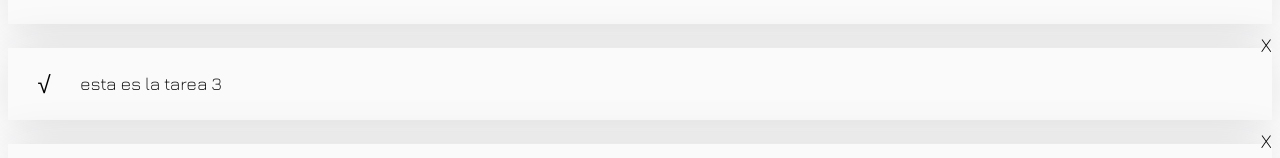
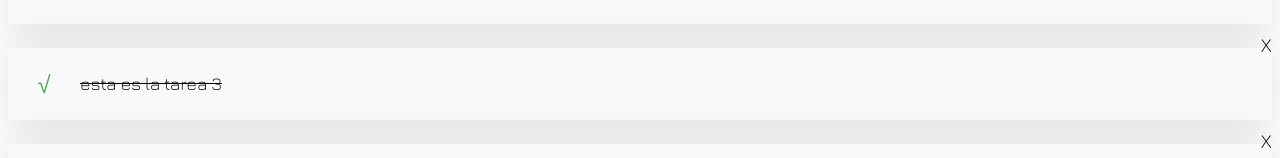
Before and after one commit to bonnesbaby14/tasktodo, a React (Create React App) app: page / in a window 1280 px wide. Shown: the part 246-404 px from the top of the page. Built offline with nearby package versions, Linux system fonts and the light colour scheme.

Commit message:
Estado de las tareas, asi como eliminar

```diff
--- a/src/App.js
+++ b/src/App.js
@@ -12,7 +12,7 @@ function App() {
   const [searchValue, setSearchValue] = useState('');
   const [tasks, setTasks] = useState([{
     task: "esta es la tarea",
-    status: true,
+    status: false,
   }, {
     task: "esta es la tarea 2",
     status: false,
@@ -24,16 +24,34 @@ function App() {
     status: false,
   }, {
     task: "esta es la tarea 5",
-    status: true,
+    status: false,
   }, {
     task: "cebolla",
-    status: true,
+    status: false,
   }]);
 
   const completeTask=tasks.filter(task=>task.status==true).length;
   const totalTaskComplete=tasks.length;
 
   var  taskSearched =[];
+
+
+  const completeTasks=(text)=>{
+    const taskIndex=tasks.findIndex(task=>task.task==text);
+    const newTasks=[...tasks];
+    newTasks[taskIndex].status=true;
+
+    setTasks(newTasks);
+
+  }
+  const deleteTask=(text)=>{
+    const taskIndex=tasks.findIndex(task=>task.task==text);
+    const newTasks=[...tasks];
+    newTasks.splice(taskIndex,1);
+
+    setTasks(newTasks);
+
+  }
 
   if(searchValue.length < 0){
     taskSearched=tasks;
@@ -52,7 +70,9 @@ function App() {
       <BotonNuevo />
       <List>
       {
-        taskSearched.map(task=>(<Item key={task.task} task={task.task} status={task.status} />))
+        taskSearched.map(task=>(<Item key={task.task} task={task.task} status={task.status} onComplete={()=>completeTasks(task.task)} onDelete={()=>{
+          deleteTask(task.task)
+        }}/>))
       }
       </List>
 
--- a/src/componentes/Item.js
+++ b/src/componentes/Item.js
@@ -60,22 +60,17 @@ const style = {
 
 }
 
-const onComplete=()=>{
-    alert("se completo la tarea");
-}
-const onDelete=()=>{
-    alert("se elimno  la tarea");
-}
 
 
-const Item = (props) => {
+const Item = ({task,status,onComplete,onDelete}) => {
 
 
     return (
 
         <li style={style.item}>
-            <span onClick={onComplete} style={{...style.icon,...style.iconCheck}}> √ </span>
-            <p style={style.itemP}>{props.task}</p>
+
+            <span onClick={onComplete} style={!status?{...style.icon,...style.iconCheck}:{...style.icon,...style.iconCheck,...style.iconCheckActive}}> √ </span>
+            <p style={status?{...style.itemP,...style.itemPComplete}:style.itemP}>{task}</p>
             <span onClick={onDelete} style={style.iconDelete}>X</span>
 
 
```
